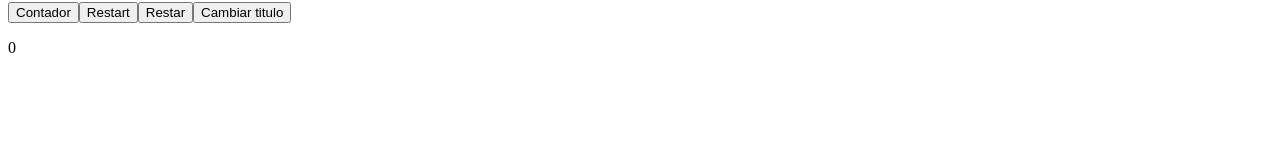
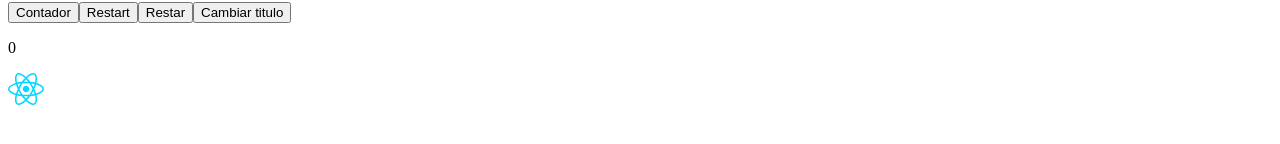
Before and after one commit to Christophernr/react, a React (Vite) app in the folder reactNuevo/: page / in a window 1280 px wide. Shown: the part 164-308 px from the top of the page. Built offline with nearby package versions, Linux system fonts and the light colour scheme.

Commit message:
insertar imagen en react

```diff
--- a/reactNuevo/src/App.jsx
+++ b/reactNuevo/src/App.jsx
@@ -2,7 +2,8 @@ import { use, useState } from "react";
 import "./App.css";
 
 
-
+//importar imagenes
+import miImagen from './assets/react.svg';
 
 function App() {
   const [contar, almacen]=useState(0);
@@ -41,6 +42,10 @@ function App() {
       <button onClick={cambio}>Cambiar titulo</button>
       <p>{contar}</p>
 
+
+      {/*Colocar imagen*/}
+      <img src={miImagen} alt="react"/>
+
       {/* logré hacer un cambio */}
     </>
   );
```
